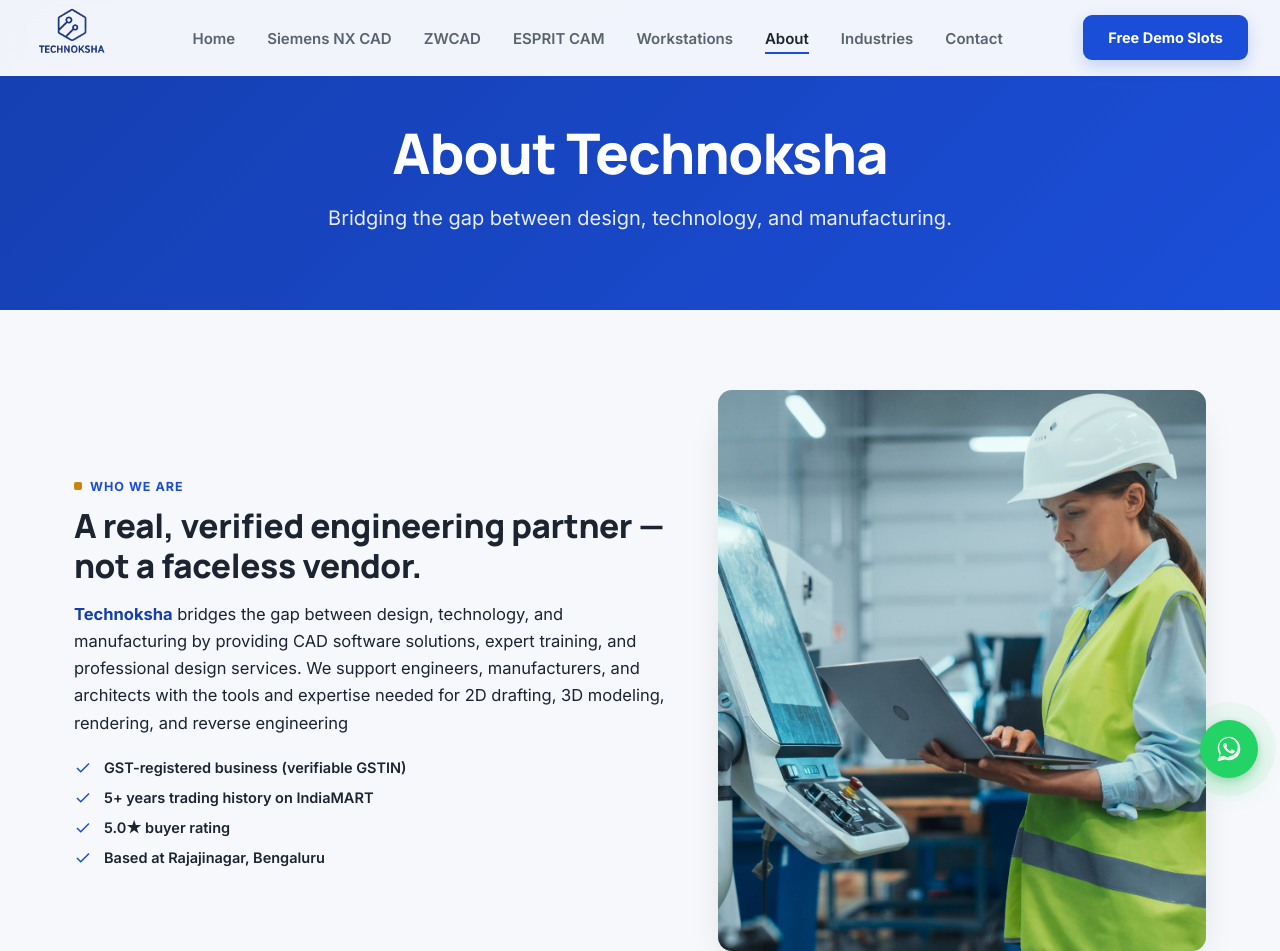
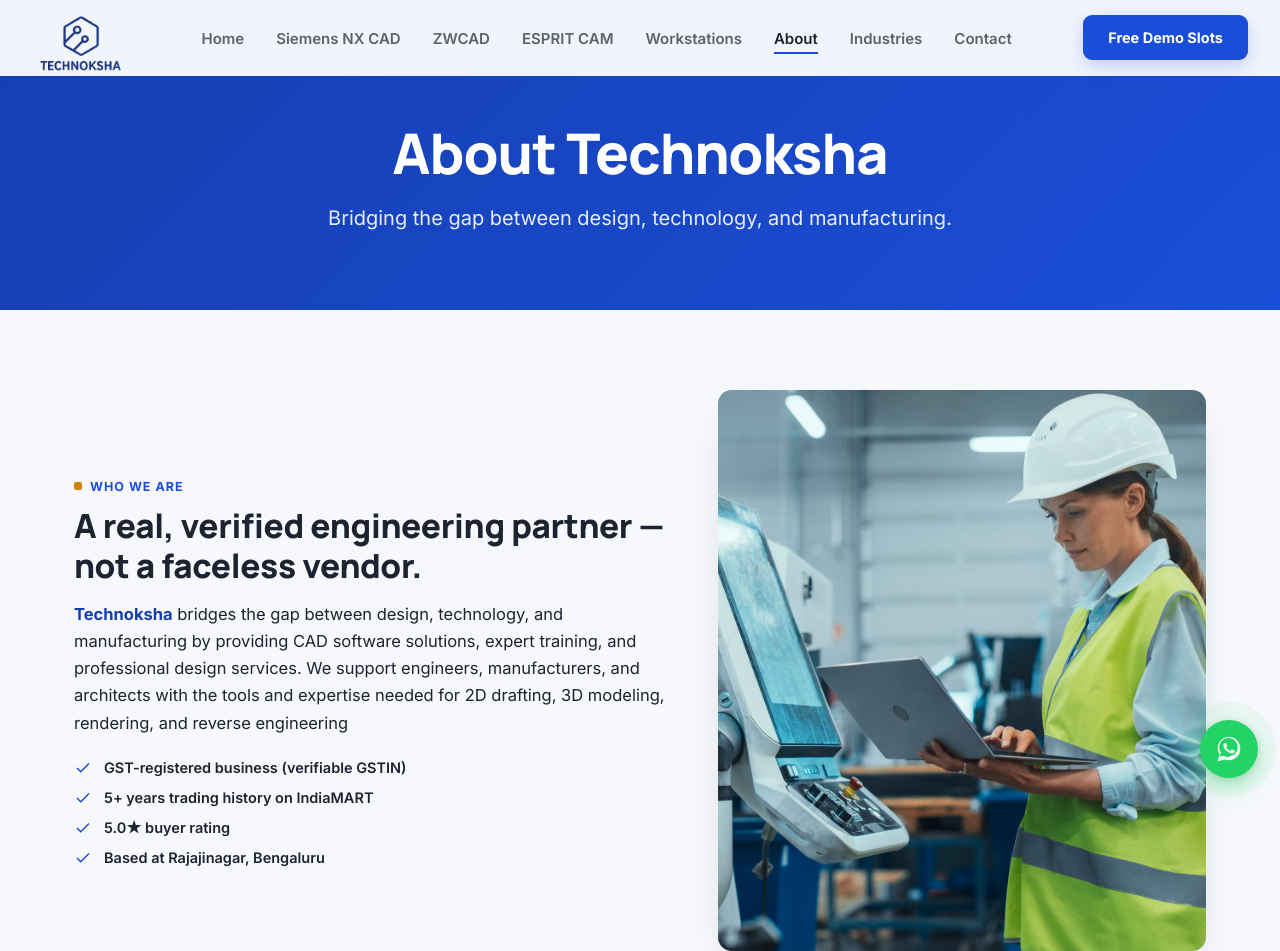
Before and after one commit to MASTER870-CMD/-technosha, a plain HTML site: page about.html in a window 1280 px wide. Shown: the top 951 px of the page. Drawn offline with Linux system fonts and the light colour scheme.

Commit message:
fixed the logos in all the pgs

```diff
--- a/about.html
+++ b/about.html
@@ -232,9 +232,10 @@
       margin: 0;
     }
     .brand img {
-      height: 80px !important;
+      height: 98px !important;
       width: auto !important;
       object-fit: contain;
+      margin-top: 28px !important;
     }
                 @media (max-width: 768px) {
       .brand {
```
Also changed, not shown: hexagon-esprit-edge.html (+2 -1 lines), index.html (+1 -1 lines), industries.html (+2 -1 lines), products.html (+2 -1 lines), siemens-nx-cad.html (+2 -1 lines), workstations.html (+2 -1 lines), zwcad.html (+2 -1 lines).
